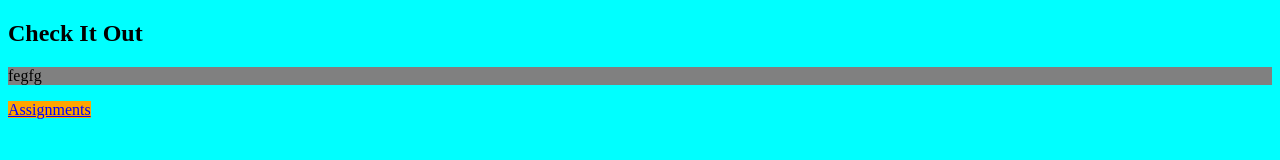
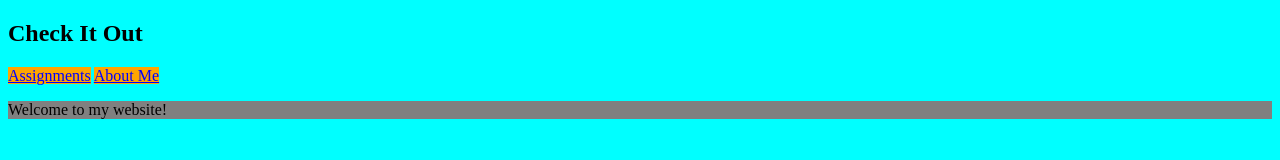
Before and after one commit to ailinc8/ailins-site, a plain HTML site: page index.html in a window 1280 px wide. Drawn offline with Linux system fonts and the light colour scheme.

Commit message:
Update index.html

```diff
--- a/index.html
+++ b/index.html
@@ -7,9 +7,15 @@
 </head>
 
 <body>
+<div class="nav">
 	<h2>Check It Out</h2>
-	<p> fegfg</p>
-	<a href="pages/assignments.html">Assignments</a>
+
+	   <a href="pages/assignments.html">Assignments</a>
+	   <a href="pages/about me.html">About Me</a>
+
+</div>
+
+	<p> Welcome to my website!</p>
 
 
 </body>
```
